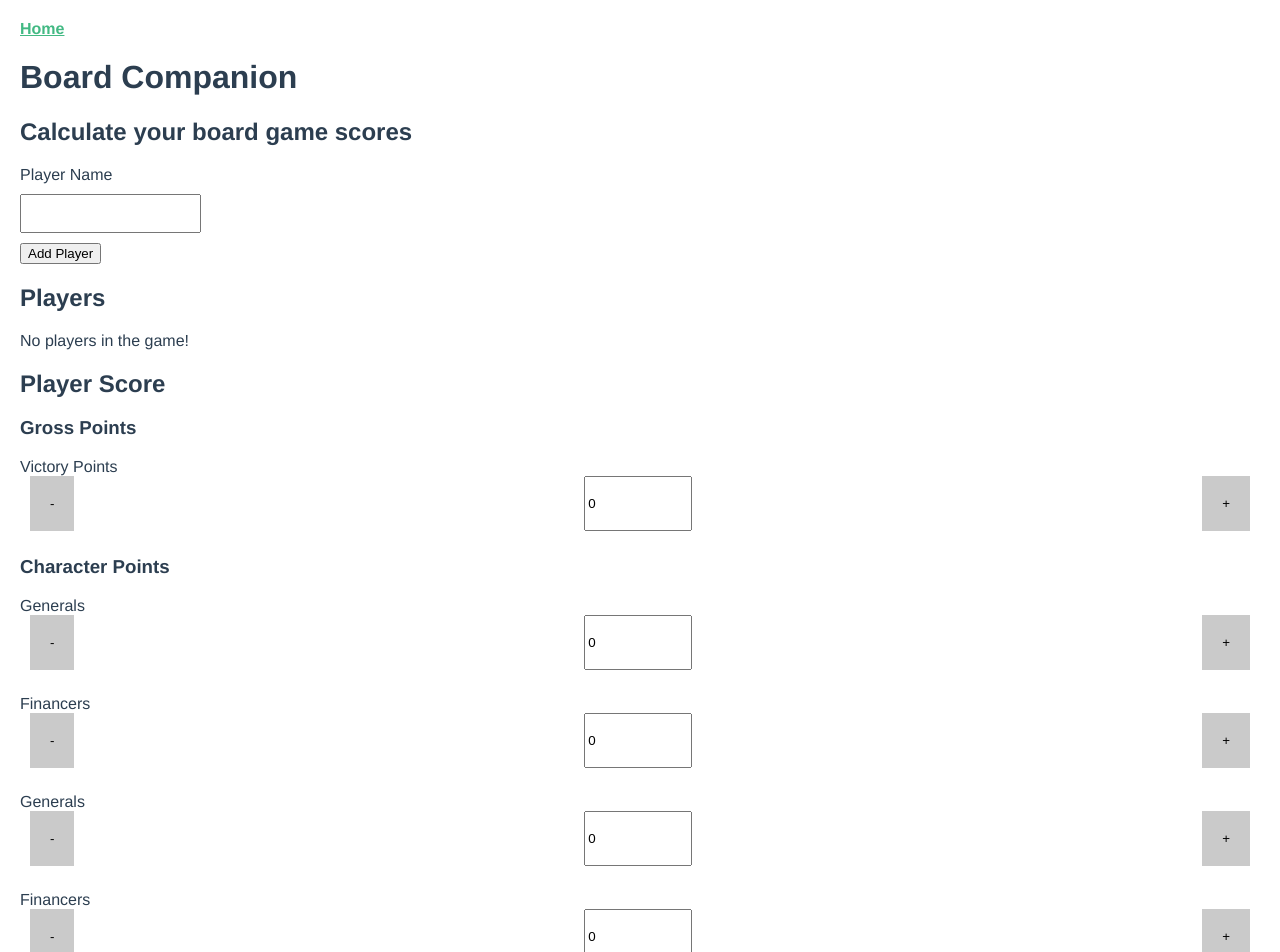
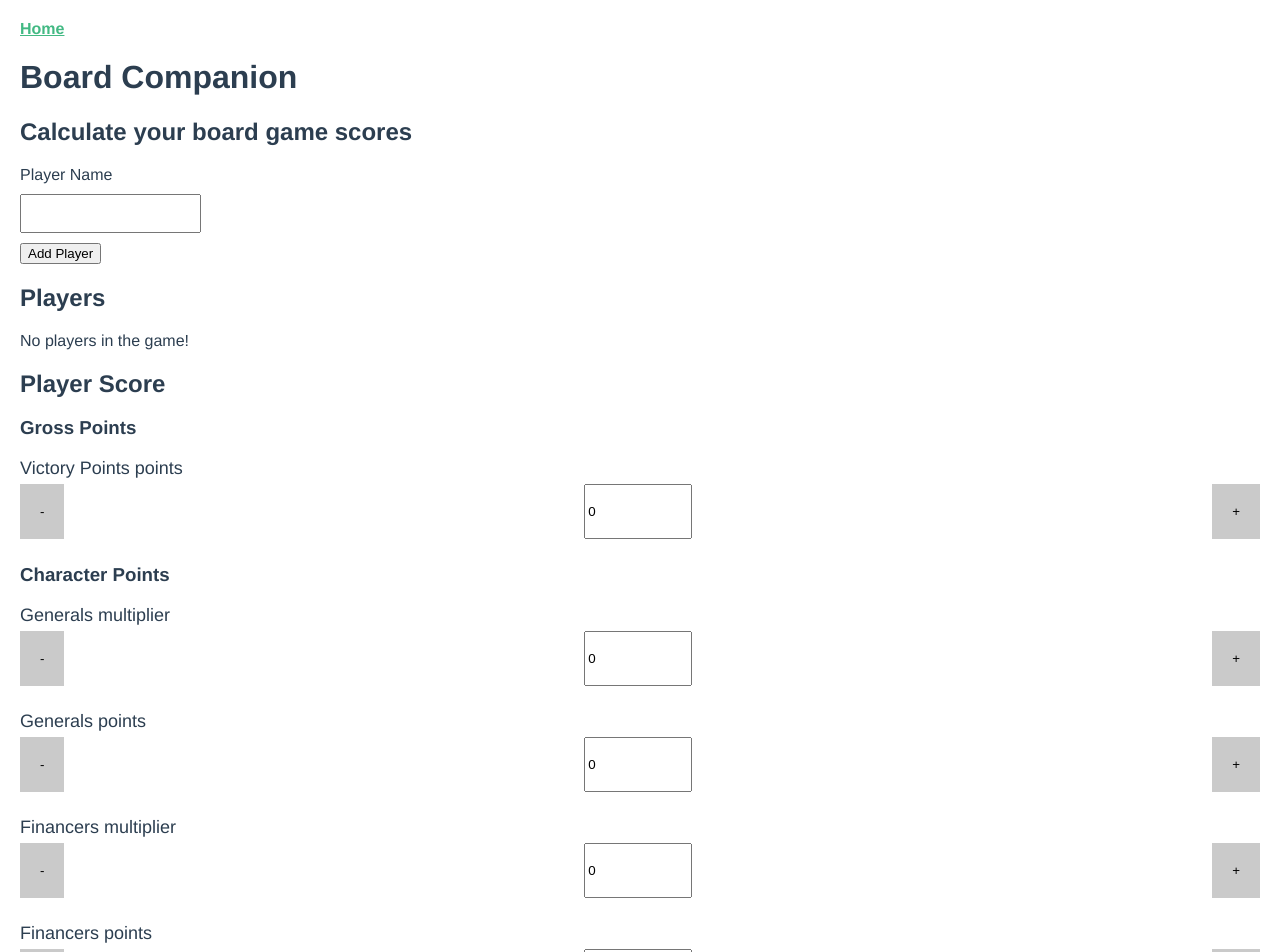
Before and after one commit to Zigelzi/board-companion, a Vue app: page / in a window 1280 px wide. Shown: the top 952 px of the page. Built offline with nearby package versions, Linux system fonts and the light colour scheme.

Commit message:
Add grossPoint and multiplier inputs

```diff
--- a/src/components/ScoreCalculator.vue
+++ b/src/components/ScoreCalculator.vue
@@ -6,8 +6,7 @@
         <div class="points-container">
           <h3>Gross Points</h3>
           <v-score-input
-            :label="score.victoryPoints.name"
-            :value="score.victoryPoints.points"
+            :content="score.victoryPoints"
             key="victory-points"
             @valueUpdated="updateScore"
           />
@@ -16,16 +15,8 @@
           <h3>Character Points</h3>
           <v-score-input
             v-for="(character, name, index) in score.characterPoints"
-            :key="`characterPoints-${index}`"
-            :label="character.name"
-            :value="character.points"
-            @valueUpdated="updateScore"
-          />
-          <v-score-input
-            v-for="(character, name, index) in score.characterPoints"
             :key="`characterMultipliers-${index}`"
-            :label="character.name"
-            :value="character.multiplier"
+            :content="character"
             @valueUpdated="updateScore"
           />
         </div>
@@ -34,12 +25,12 @@
           <div
             v-for="(industry, name, index) in score.industryPoints"
             :key="`industry-${index}`"
+            class="industry-card"
           >
-            <v-score-input
-              :label="industry.name"
-              @valueUpdated="updateScore"
-              :value="industry.points"
-            />
+            <v-score-input :content="industry" @valueUpdated="updateScore" />
+            <div>
+              <p>Points: {{ industry.calculatedPoints }}</p>
+            </div>
           </div>
         </div>
       </div>
@@ -58,55 +49,57 @@ export default {
         total: 0,
         victoryPoints: {
           name: "Victory Points",
-          points: 0
+          grossPoints: 0
         },
         characterPoints: {
           generals: {
             name: "Generals",
             multiplier: 0,
-            points: 0
+            grossPoints: 0,
+            calculatedPoints: 0
           },
           financers: {
             name: "Financers",
             multiplier: 0,
-            points: 0
+            grossPoints: 0,
+            calculatedPoints: 0
           }
         },
         industryPoints: {
           industry: {
             name: "Industry",
             multiplier: 0,
-            points: 0
+            calculatedPoints: 0
           },
           military: {
             name: "Military",
             multiplier: 0,
-            points: 0
+            calculatedPoints: 0
           },
           science: {
             name: "Science",
             multiplier: 0,
-            points: 0
+            calculatedPoints: 0
           },
           economy: {
             name: "Economy",
             multiplier: 0,
-            points: 0
+            calculatedPoints: 0
           },
           discovery: {
             name: "Discovery",
             multiplier: 0,
-            points: 0
+            calculatedPoints: 0
           }
         },
         characterMultipliers: {
           generals: {
             name: "Generals",
-            points: 0
+            calculatedPoints: 0
           },
           financers: {
             name: "Financers",
-            points: 0
+            calculatedPoints: 0
           }
         }
       }
@@ -114,16 +107,22 @@ export default {
   },
   methods: {
     updateScore(updatedField) {
-      // Calculate VP scores
-      this.calculateVictorypoints();
-      console.log("Parent:" + updatedField);
+      // Update industry points when GP updates
+      // Calculate Industry scores
+      this.calculateIndustryPoints(updatedField);
       // Calculate General Scores
       // Calculate Financer scores
     },
-    calculateVictorypoints() {
-      const numberOfMultipliers = Object.keys(this.score.industryPoints).length;
-      console.log(numberOfMultipliers);
+    calculateIndustryPoints(industry) {
+      industry.calculatedPoints =
+        this.score.victoryPoints.grossPoints * industry.multiplier;
     }
   }
 };
 </script>
+
+<style lang="scss">
+.industry-card {
+  padding: 25px 0;
+}
+</style>
--- a/src/components/ScoreInput.vue
+++ b/src/components/ScoreInput.vue
@@ -1,19 +1,43 @@
 <template>
   <div>
-    <div class="score-input-container">
-      <label class="score-input-label" :for="label">{{ label }}</label>
+    <div class="score-input-container" v-if="multiplierExist">
+      <label class="score-input-label" :for="content.name">{{
+        content.name + " multiplier"
+      }}</label>
       <div class="score-button-container">
-        <button class="btn-counter" @click="updateField('decrement')">
+        <button class="btn-counter" @click="updateMultiplier('decrement')">
           -
         </button>
         <input
           type="number"
           class="score-input"
-          :name="label"
-          :id="label"
-          v-model="value"
+          :name="content.name"
+          :id="content.name"
+          v-model="content.multiplier"
         />
-        <button class="btn-counter" @click="updateField('increment')">+</button>
+        <button class="btn-counter" @click="updateMultiplier('increment')">
+          +
+        </button>
+      </div>
+    </div>
+    <div class="score-input-container" v-if="grossPointsExist">
+      <label class="score-input-label" :for="content.name">{{
+        content.name + " points"
+      }}</label>
+      <div class="score-button-container">
+        <button class="btn-counter" @click="updateGrossPoints('decrement')">
+          -
+        </button>
+        <input
+          type="number"
+          class="score-input"
+          :name="content.name"
+          :id="content.name"
+          v-model="content.grossPoints"
+        />
+        <button class="btn-counter" @click="updateGrossPoints('increment')">
+          +
+        </button>
       </div>
     </div>
   </div>
@@ -21,20 +45,45 @@
 <script>
 export default {
   props: {
-    label: String,
-    value: Number
+    content: Object
   },
   methods: {
-    updateField(updateDirection) {
+    updateMultiplier(updateDirection) {
       console.log(updateDirection);
       if (updateDirection === "increment") {
-        this.$emit("valueUpdated", "incremented");
+        this.content.multiplier++;
+        this.$emit("valueUpdated", this.content);
       }
       if (updateDirection === "decrement") {
-        if (this.value > 0) {
-          this.$emit("valueUpdated", "decremented");
+        if (this.content.multiplier > 0) {
+          this.content.multiplier--;
+          this.$emit("valueUpdated", this.content);
         }
       }
+    },
+    updateGrossPoints(updateDirection) {
+      console.log(updateDirection);
+      if (updateDirection === "increment") {
+        this.content.grossPoints++;
+        this.$emit("valueUpdated", this.content);
+      }
+      if (updateDirection === "decrement") {
+        if (this.content.grossPoints > 0) {
+          this.content.grossPoints--;
+          this.$emit("valueUpdated", this.content);
+        }
+      }
+    },
+    checkForKey(object, key) {
+      return Object.keys(object).includes(key);
+    }
+  },
+  computed: {
+    grossPointsExist() {
+      return this.checkForKey(this.content, "grossPoints");
+    },
+    multiplierExist() {
+      return this.checkForKey(this.content, "multiplier");
     }
   }
 };
@@ -52,10 +101,15 @@ export default {
 .score-input {
   max-width: 100px;
 }
+
+.score-input-label {
+  display: block;
+  font-size: 18px;
+  margin-bottom: 5px;
+}
 .btn-counter {
   background: #cacaca;
   border: none;
   padding: 20px;
-  margin: 0 10px;
 }
 </style>
```
